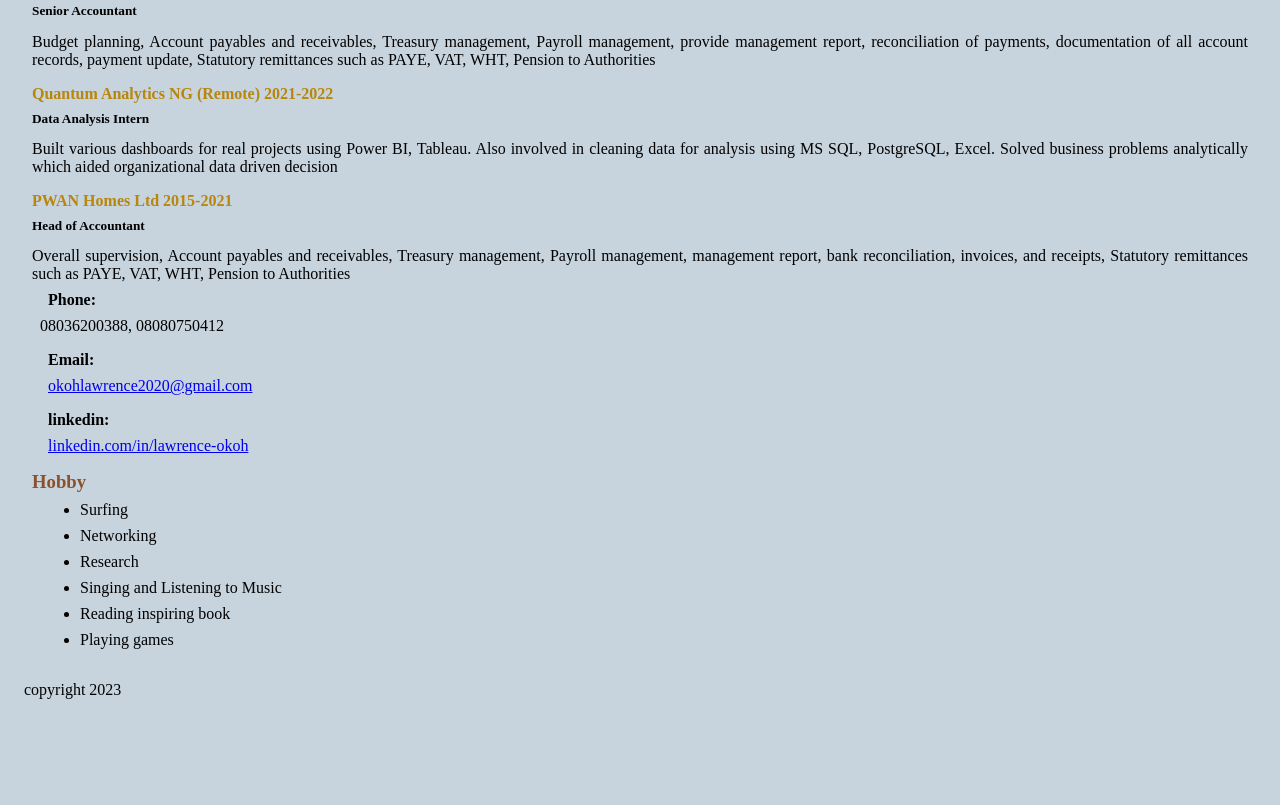
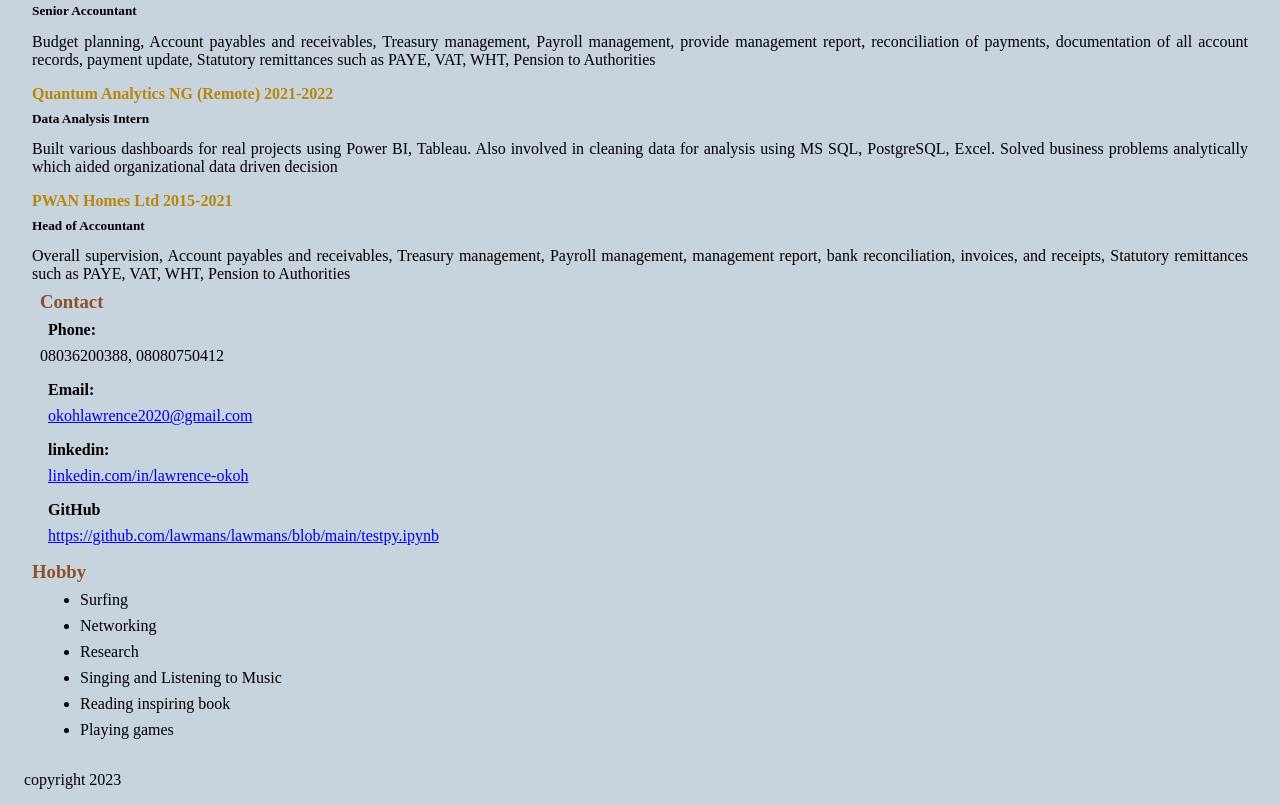
Before and after one commit to lawmans/Portfolio, a plain HTML site: page index.html in a window 1280 px wide. Shown: the part 943-1748 px from the top of the page. Before the commit the page ends 1658 px from the top, so only its background shows below. Drawn offline with Linux system fonts and the light colour scheme.

Commit message:
added GitHub Link to my portfolio

```diff
--- a/index.html
+++ b/index.html
@@ -65,6 +65,7 @@
 	<h3>Education Background</h3>
 	<p><em><strong>Ambrose Alli University, Ekpoma, Edo State 2012.</strong></em></p>
 	<p>Bachelor of Science, Economics (B.Sc.) 2nd Class Upper Division (2.1)</p>
+
 </section>
 
 <section class="experience">
@@ -93,6 +94,7 @@ such as PAYE, VAT, WHT, Pension to Authorities</p>
 
 <section class="contact">
 	<nav class="Phone">
+		<h3>Contact</h3>
 		<p><strong>Phone:</strong></p><span>08036200388, 08080750412</span>
 
 	</nav>
@@ -102,6 +104,9 @@ such as PAYE, VAT, WHT, Pension to Authorities</p>
 	</nav>
 	<nav class="linkedin">
 		<p><strong>linkedin:</strong></p><span><a href="https://linkedin.com/in/lawrence-okoh">linkedin.com/in/lawrence-okoh</a></span>
+	</nav>
+	<nav class="linkedin">
+		<p><strong>GitHub</strong></p><span><a href="https://github.com/lawmans/lawmans/blob/main/testpy.ipynb">https://github.com/lawmans/lawmans/blob/main/testpy.ipynb</a></span>
 
 	</nav>
 
```
